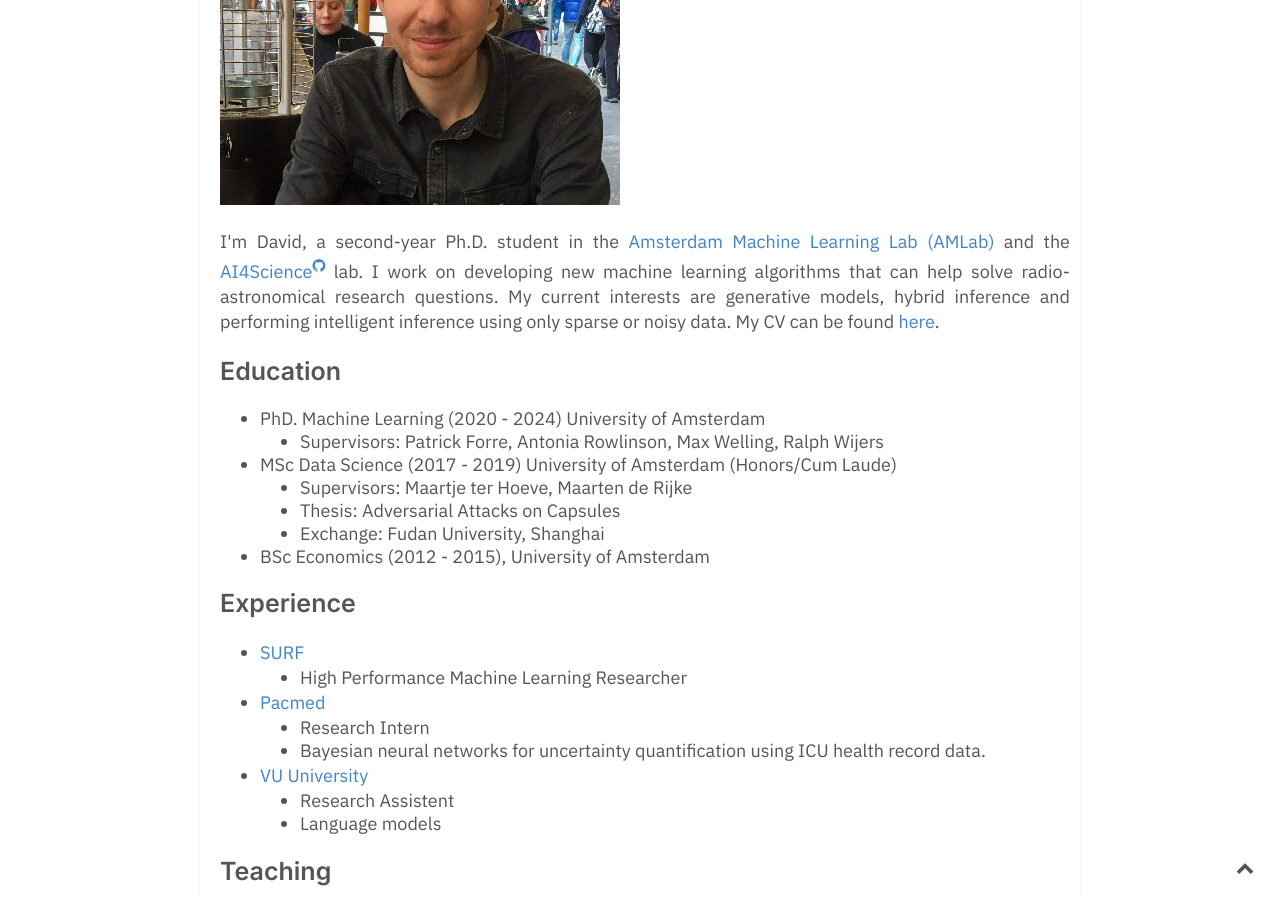
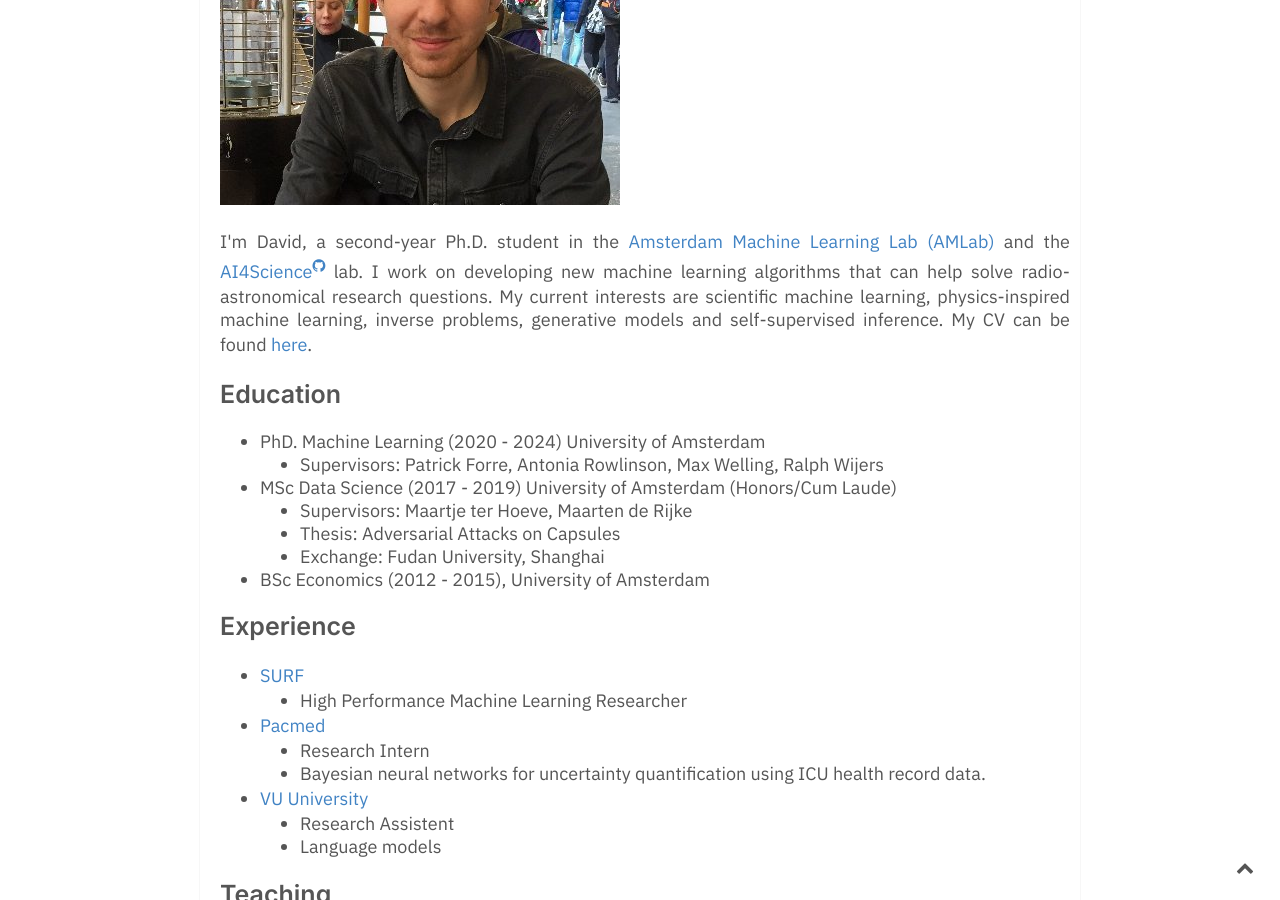
Before and after one commit to DavidRuhe/DavidRuhe.github.io, a Jekyll site: the page built from about.md, in a window 1280 px wide and 900 px high, scrolled down 781 px. Built offline with Jekyll 4.4.1, drawn with Linux system fonts in a browser that asks for light colours.

Commit message:
update about

```diff
--- a/about.md
+++ b/about.md
@@ -8,7 +8,7 @@ toc: false
 
 ![personal_photo](/assets/img/CrhnTql4_400x400.jpeg)
 
-I'm David, a second-year Ph.D. student in the [[Amsterdam Machine Learning Lab (AMLab)::https://amlab.science.uva.nl/]] and the [[AI4Science::https://ai4science-amsterdam.github.io/]] lab. I work on developing new machine learning algorithms that can help solve radio-astronomical research questions. My current interests are generative models, hybrid inference and performing intelligent inference using only sparse or noisy data. My CV can be found [here](https://docs.google.com/document/d/1A2zTTm_YS-8_4jhV7gKkmpMihS4xB0uUKcb3nR1Js6c/edit?usp=sharing).
+I'm David, a second-year Ph.D. student in the [[Amsterdam Machine Learning Lab (AMLab)::https://amlab.science.uva.nl/]] and the [[AI4Science::https://ai4science-amsterdam.github.io/]] lab. I work on developing new machine learning algorithms that can help solve radio-astronomical research questions. My current interests are scientific machine learning, physics-inspired machine learning, inverse problems, generative models and self-supervised inference. My CV can be found [here](https://docs.google.com/document/d/1A2zTTm_YS-8_4jhV7gKkmpMihS4xB0uUKcb3nR1Js6c/edit?usp=sharing).
 
 ## Education
 
```
